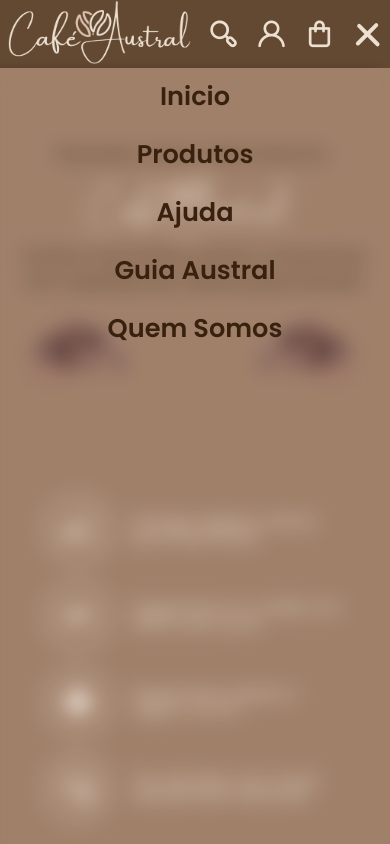
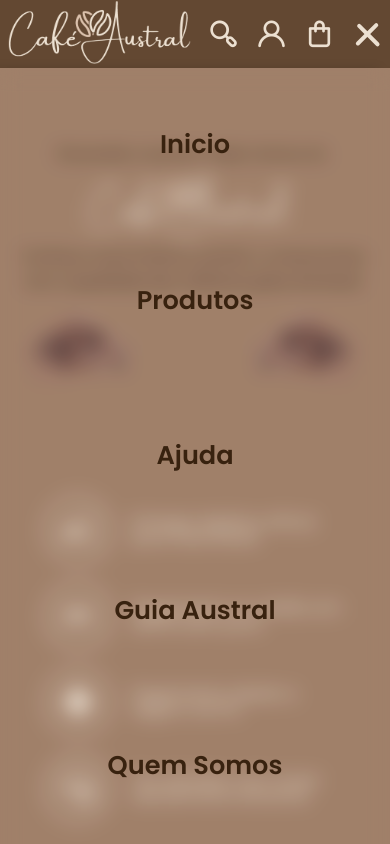
Before and after one commit to GroundWave96/CafeAustral, a plain HTML site: page index.html in a window 390 px wide. Both pictures are taken after a click on the element 366 px from the left and 33 px from the top of the page. Shown: the top 844 px of the page. Drawn offline with nearby package versions, Linux system fonts and the light colour scheme.

Commit message:
Update mobile menu

```diff
--- a/styles/header.css
+++ b/styles/header.css
@@ -228,9 +228,14 @@ body.menu-open .line3 {
         height: 3rem;
     }
 
+    .sidebar {
+        justify-content: space-around;
+        height: 92svh;
+    }
+
     .sidebar li {
-        margin: 5px 0;
         padding: 0;
+        margin-left: 0;
     }
 
     .sidebar a {
```
